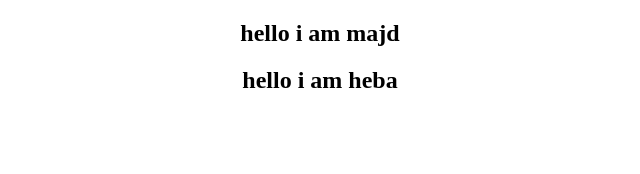
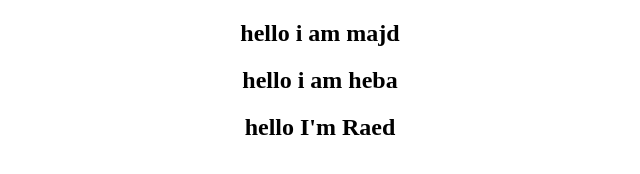
Before and after one commit to karamjabr455/Teamwork-Project, a plain HTML site: page index.html in a window 1280 px wide. Shown: the whole page, without its empty margins (320-960 px from the left). Drawn offline with Linux system fonts and the light colour scheme.

Commit message:
raed edit

```diff
--- a/index.html
+++ b/index.html
@@ -8,5 +8,6 @@
 <body>
     <h2 style="text-align: center;">hello i am majd</h2>
     <h2 style="text-align: center;">hello i am heba </h2>
+    <h2 style="text-align: center;">hello I'm Raed </h2>
 </body>
 </html>
```
